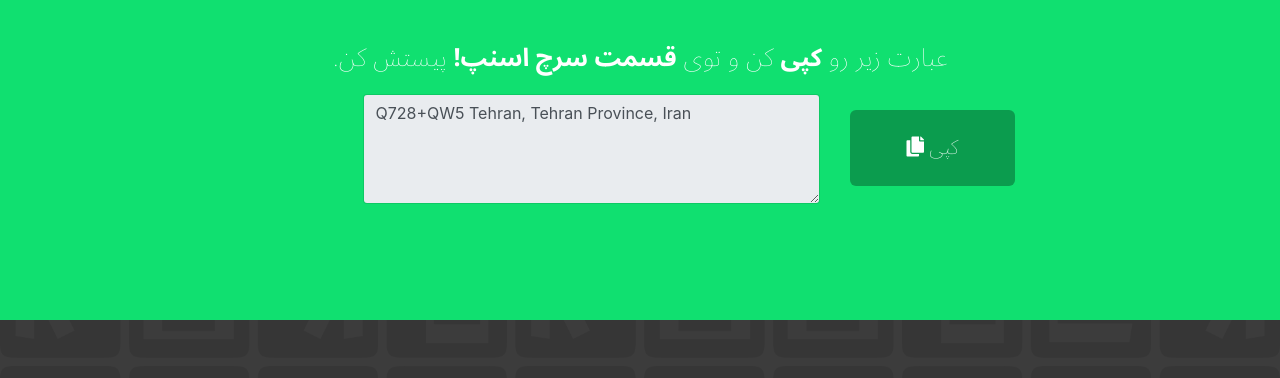
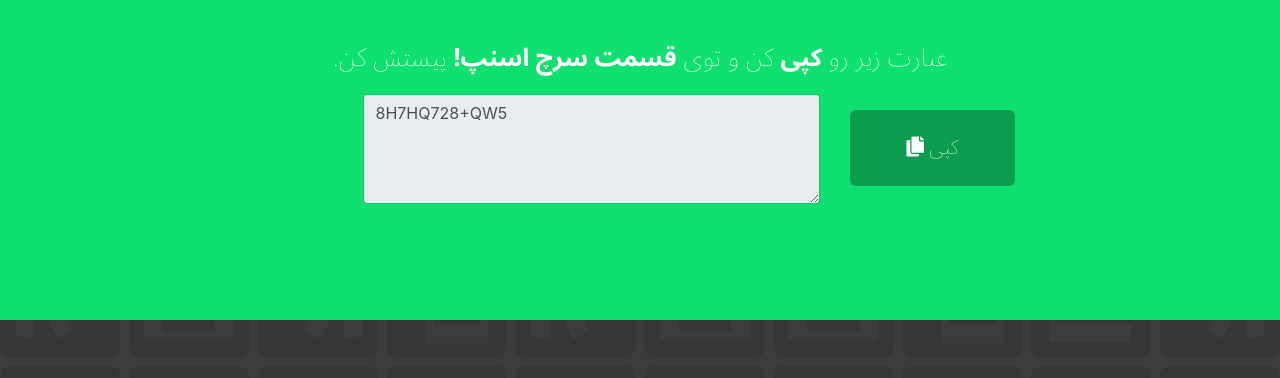
Before and after one commit to tripasect/cafekalya, a plain HTML site: page snapp.html in a window 1280 px wide. Shown: the part 387-765 px from the top of the page. Drawn offline with Linux system fonts and the light colour scheme; files whose address does not match are found by name.

Commit message:
2024-11-05 20:27:29

```diff
--- a/snapp.html
+++ b/snapp.html
@@ -119,7 +119,7 @@ function copyPlusCode() {
 			<div class="col-lg-5 offset-md-2 col-md-6 offset-lg-3">
 				<div class="form-group container-div-0-min-height">
 					<div class="form-group">
-						<textarea class="form-control pluscode" rows="4" cols="50" id="pluscode" readonly>Q728+QW5 Tehran, Tehran Province, Iran</textarea>
+						<textarea class="form-control pluscode" rows="4" cols="50" id="pluscode" readonly>8H7HQ728+QW5</textarea>
 					</div>
 				</div>
 			</div>
```
Also changed, not shown: 1 other file.
